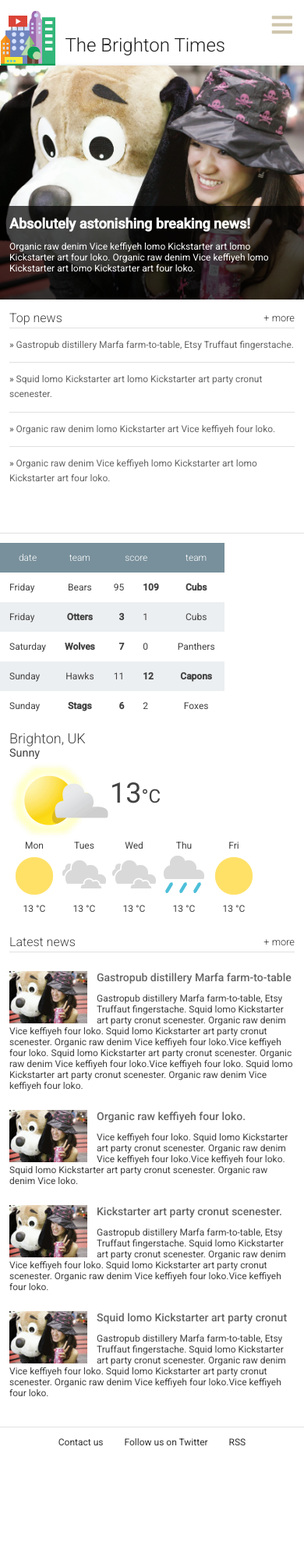
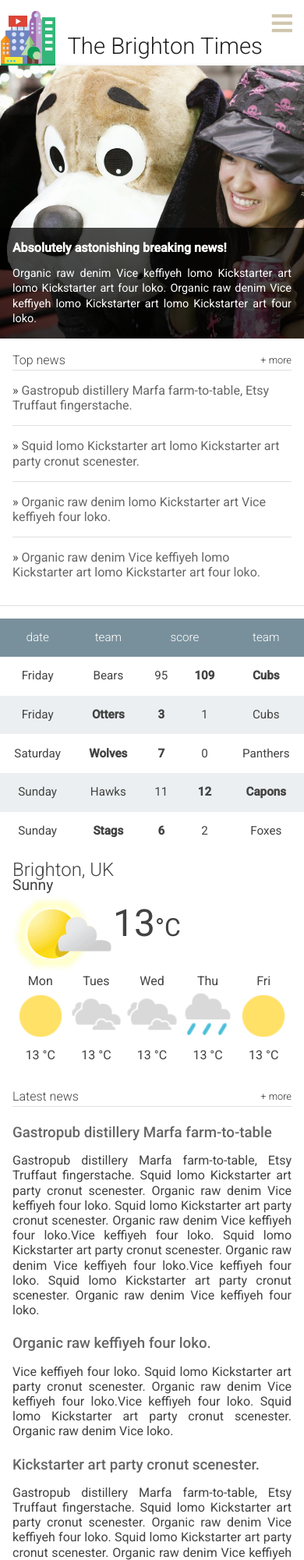
Before and after one commit to Dianac182/rwdf-project, a plain HTML site: page index.html in a window 390 px wide. Shown: the top 2000 px of the page at 78% size. Before the commit the page ends 1868 px from the top, so only its background shows below. Drawn offline with Linux system fonts and the light colour scheme.

Commit message:
feat: make minor breakpoints

```diff
--- a/design.js
+++ b/design.js
@@ -3,10 +3,10 @@ const main = document.querySelector('main');
 const drawer = document.querySelector('#drawer');
 
 menu.addEventListener('click', function(e) {
-    drawer.classList.toggle('open');
-    e.stopPropagation();
+	drawer.classList.toggle('open');
+	e.stopPropagation();
 });
 
 main.addEventListener('click', function() {
-    drawer.classList.remove('open');
+  drawer.classList.remove('open');
 });
--- /dev/null
+++ b/final.css
@@ -0,0 +1,79 @@
+body {
+	font-size: 16px;
+	line-height: 1.2em;
+}
+
+.header__logo {
+	height: 12vw;
+	min-height: 72px;
+	max-height: 100px;
+}
+
+.header__title {
+	font-size: 7.5vw;
+}
+
+.description h2 {
+	font-size: 1.3em;
+}
+
+.description p {
+	margin-bottom: 0;
+}
+
+.scores__table {
+	width: 100%;
+	max-width: 100%;
+}
+
+.recent-news {
+	width: 100%;
+}
+
+@media screen and (max-width: 460px) {
+	.description h2 {
+		font-size: 1em;
+	}
+
+	.description p {
+		font-size: 0.9em;
+	}
+
+	.scores__table tr {
+		font-size: 3.9vw;
+	}
+
+	.scores__location {
+		display: none;
+	}
+
+	.snippet__thumbnail {
+		display: none;
+	}
+}
+
+@media screen and (max-width: 600px) {
+	.scores__table {
+		font-size: 2.9vw;
+	}
+}
+
+@media screen and (min-width: 601px) {
+	.description h2 {
+		font-size: 1em;
+	}
+
+	.weather__today__temp {
+		font-size: 2.5em;
+	}
+
+	.weather__today__deg {
+		font-size: 1.7em;
+	}
+}
+
+@media screen and (min-width: 750px) {
+	.header__title {
+		font-size: 60px;
+	}
+}
--- a/index.html
+++ b/index.html
@@ -9,6 +9,7 @@
     <link href="https://use.fontawesome.com/releases/v5.0.8/css/all.css" rel="stylesheet">
     <link rel="stylesheet" type="text/css" href="main.css">
     <link rel="stylesheet" type="text/css" href="responsive.css">
+    <link rel="stylesheet" type="text/css" href="final.css">
   </head>
   <body>
     <header class="header">
@@ -64,6 +65,7 @@
             <thead>
               <tr>
                 <th>date</th>
+                <th class="scores__location">location</th>
                 <th>team</th>
                 <th colspan="2">score</th>
                 <th>team</th>
@@ -72,6 +74,7 @@
             <tbody>
               <tr>
                 <td>Friday</td>
+                <td class="scores__location">Brighton</td>
                 <td>Bears</td>
                 <td>95</td>
                 <td class="winner">109</td>
@@ -79,6 +82,7 @@
               </tr>
               <tr>
                 <td>Friday</td>
+                <td class="scores__location">Worthington</td>
                 <td class="winner">Otters</td>
                 <td class="winner">3</td>
                 <td>1</td>
@@ -86,6 +90,7 @@
               </tr>
               <tr>
                 <td>Saturday</td>
+                <td class="scores__location">Littlehampton</td>
                 <td class="winner">Wolves</td>
                 <td class="winner">7</td>
                 <td>0</td>
@@ -93,6 +98,7 @@
               </tr>
               <tr>
                 <td>Sunday</td>
+                <td class="scores__location">Portslade</td>
                 <td>Hawks</td>
                 <td>11</td>
                 <td class="winner">12</td>
@@ -100,6 +106,7 @@
               </tr>
               <tr>
                 <td>Sunday</td>
+                <td class="scores__location">Hove</td>
                 <td class="winner">Stags</td>
                 <td class="winner">6</td>
                 <td>2</td>
--- a/main.css
+++ b/main.css
@@ -18,6 +18,10 @@ h3,
 h4,
 h5 {
   margin: 0;
+}
+
+p {
+  text-align: justify;
 }
 
 header,
@@ -155,7 +159,7 @@ main {
   position: relative;
   background-image: url("./images/dog.jpg");
   background-size: cover;
-  height: 300px;
+  min-height: 350px;
 }
 
 .hero article {
@@ -164,7 +168,6 @@ main {
   background-color: rgba(0, 0, 0, 0.7);
   position: absolute;
   bottom: 0;
-  height: 40%;
   width: 100%;
   color: #fff;
   padding: 1em;
@@ -178,7 +181,7 @@ main {
  */
 
 .top-news {
-  height: 300px;
+  /* height: 300px; */
   border-bottom: 1px solid #e0e0e0;
   padding: 1em;
   width: 100%;
@@ -224,6 +227,7 @@ main {
 
 .scores {
   padding-top: 1em;
+  width: 100%;
 }
 
 .scores__table {
@@ -254,14 +258,10 @@ main {
   font-weight: bold;
 }
 
-.scores__table td:nth-child(3) {
-  text-align: right;
+.scores__table td {
+  text-align: center;
 }
 
-.scores__table td:nth-child(2),
-.scores__table td:nth-child(5) {
-  text-align: center;
-}
 
 /*
  *
@@ -271,6 +271,7 @@ main {
 
 .weather {
   padding: 1em;
+  width: 100%;
 }
 
 .weather__location {
@@ -361,18 +362,20 @@ main {
  */
 
 footer {
+  /* display: flex;
+  justify-content: center; */
   border-top: 1px solid #e0e0e0;
-  padding: 1em;
+  padding: 0;
   width: 100%;
 }
 
 footer li {
   display: inline-block;
-  margin: 0 1em;
+  margin: 1.2em;
 }
 
 footer a {
   text-decoration: none;
   color: #333;
-  padding: 1.5em;
+  /* padding: 1em; */
 }
--- a/responsive.css
+++ b/responsive.css
@@ -3,8 +3,17 @@
 	flex-wrap: wrap;
 }
 
+.header__title {
+	vertical-align: bottom;
+}
+
 .header__menu {
 	display: none;
+}
+
+footer {
+	display: flex;
+	justify-content: center;
 }
 
 @media screen and (max-width: 460px) {
@@ -18,8 +27,7 @@
 
 	.header__title {
 		margin-left: 0;
-        font-size: 2em;
-        vertical-align: bottom;
+		font-size: 1.5em;
 	}
 
 	.header__menu {
@@ -57,29 +65,24 @@
 		text-align: left;
 	}
 
-    footer {
-        padding: 0;
-        display: flex;
-        justify-content: center;
-    }
-
 	footer li {
-        margin: 1em;
+		margin: 0.8em;
 	}
 
 	footer a {
 		padding: 0;
+		font-size: 0.9em;
 	}
 }
 
-@media  screen and (min-width: 525px) {
+@media  screen and (min-width: 600px) {
 	.hero {
-        width: 65%;
+		width: 60%;
 		order: 1;
 	}
 
 	.weather {
-        width: 35%;
+		width: 40%;
 		order: 2;
 	}
 
```
Lines whose indentation alone changed are shown as unchanged.
